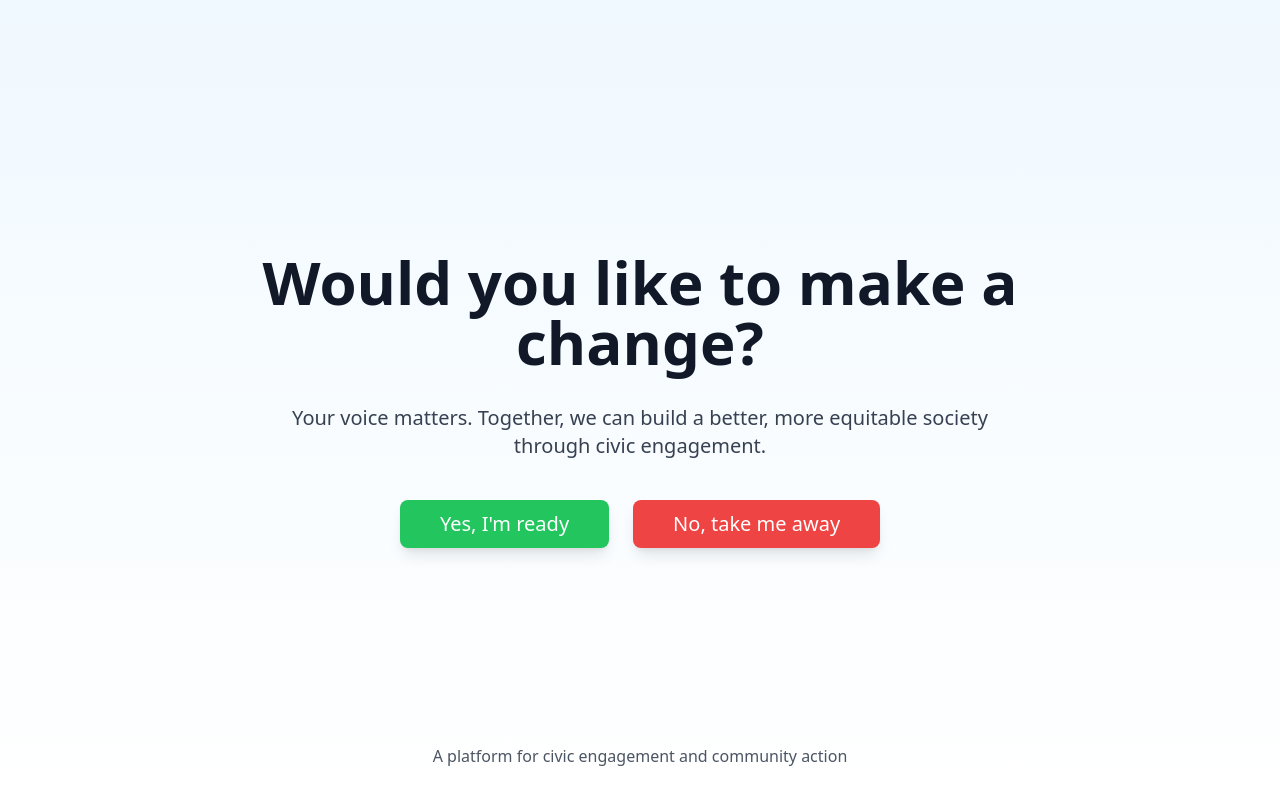
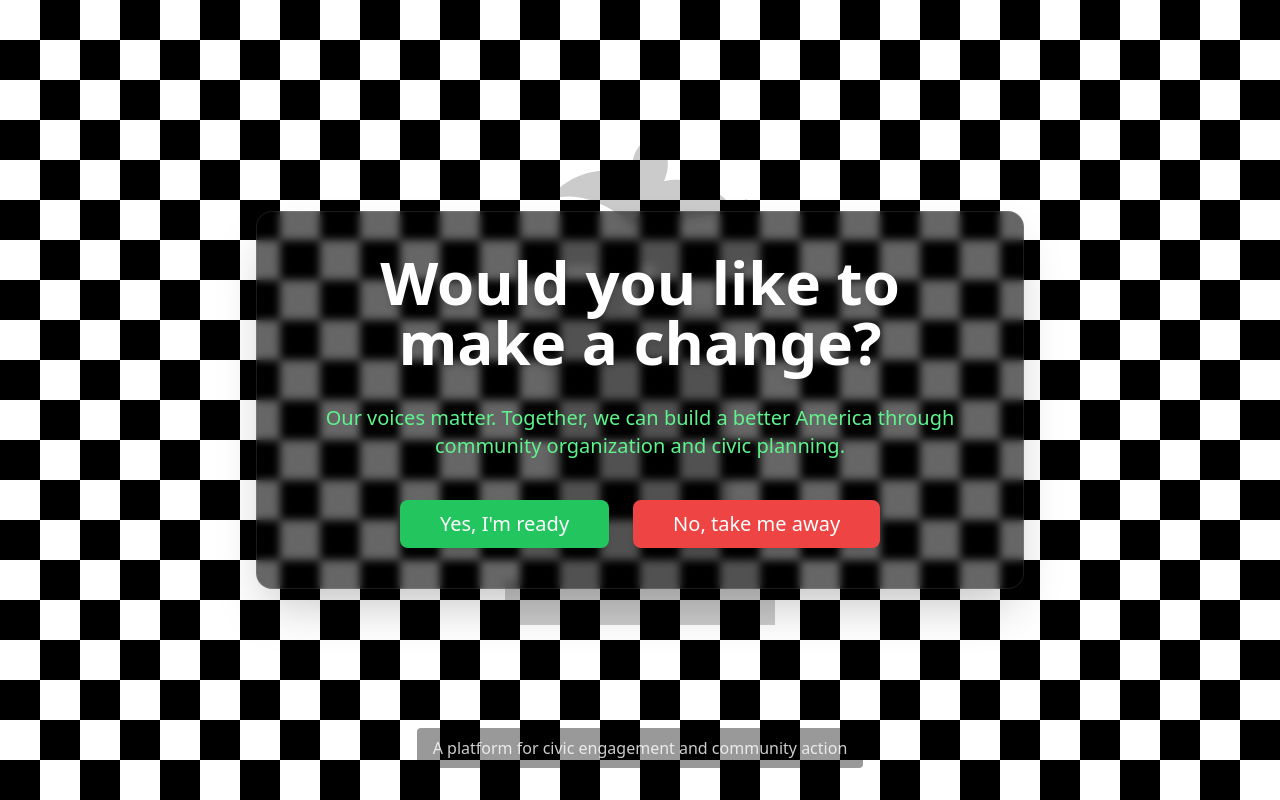
Before and after one commit to KayleeToki/change-initiator-60, a React (Vite) app: page / in a window 1280 px wide. Built offline with nearby package versions, Linux system fonts and the light colour scheme.

Commit message:
Changes
Co-authored-by: KayleeToki <73193912+KayleeToki@users.noreply.github.com>

```diff
--- a/src/components/LandingPage.tsx
+++ b/src/components/LandingPage.tsx
@@ -1,4 +1,3 @@
-
 import React from 'react';
 import { useNavigate } from 'react-router-dom';
 import { Button } from "@/components/ui/button";
@@ -7,25 +6,45 @@ import { motion } from "framer-motion";
 const LandingPage = () => {
   const navigate = useNavigate();
 
-  const handleYesClick = () => {
-    navigate('/map');
-  };
-
-  const handleNoClick = () => {
-    window.location.href = 'https://www.google.com';
-  };
+  const handleYesClick = () => navigate('/map');
+  const handleNoClick = () => { window.location.href = 'https://www.google.com'; };
 
   return (
-    <div className="flex flex-col items-center justify-center min-h-screen bg-gradient-to-b from-sky-50 to-white p-4">
+    <div
+      className="relative flex flex-col items-center justify-center min-h-screen p-4 overflow-hidden"
+      style={{
+        backgroundImage:
+          'linear-gradient(45deg, #000 25%, transparent 25%), linear-gradient(-45deg, #000 25%, transparent 25%), linear-gradient(45deg, transparent 75%, #000 75%), linear-gradient(-45deg, transparent 75%, #000 75%)',
+        backgroundSize: '80px 80px',
+        backgroundPosition: '0 0, 0 40px, 40px -40px, -40px 0px',
+        backgroundColor: '#ffffff',
+      }}
+    >
+      {/* Rook silhouette backdrop - inline SVG combining chess rook + bird */}
+      <svg
+        aria-hidden="true"
+        className="absolute inset-0 m-auto opacity-20 pointer-events-none"
+        style={{ width: 'min(70vw, 600px)', height: 'min(70vw, 600px)' }}
+        viewBox="0 0 200 200"
+        fill="black"
+      >
+        {/* Chess rook piece */}
+        <path d="M55 160 h90 v15 H55z M60 150 h80 v10 H60z M70 70 h60 v80 H70z M65 50 h10 v20 H65z M85 50 h10 v20 H85z M105 50 h10 v20 H105z M125 50 h10 v20 H125z M60 45 h80 v10 H60z" />
+        {/* Bird (rook) silhouette perched on top */}
+        <path d="M100 45 c-8 -10 -20 -15 -30 -12 c5 -8 18 -12 28 -8 c-2 -6 2 -12 8 -14 c4 6 4 12 2 16 c10 -2 22 4 24 12 c-12 -2 -22 2 -32 6 z M128 35 l8 -2 l-6 4 z" />
+      </svg>
+
       <motion.div
         initial={{ opacity: 0, y: -20 }}
         animate={{ opacity: 1, y: 0 }}
         transition={{ duration: 0.8 }}
-        className="text-center max-w-3xl mx-auto"
+        className="relative z-10 text-center max-w-3xl mx-auto bg-black/60 backdrop-blur-sm rounded-2xl p-10 border border-white/10 shadow-2xl"
       >
-        <h1 className="text-5xl font-bold mb-8 text-gray-900 md:text-6xl">Would you like to make a change?</h1>
-        <p className="text-xl mb-10 text-gray-700">
-          Your voice matters. Together, we can build a better, more equitable society through civic engagement.
+        <h1 className="text-5xl font-bold mb-8 text-white md:text-6xl drop-shadow-lg">
+          Would you like to make a change?
+        </h1>
+        <p className="text-xl mb-10 font-medium" style={{ color: '#5ef38c' }}>
+          Our voices matter. Together, we can build a better America through community organization and civic planning.
         </p>
 
         <div className="flex flex-col sm:flex-row gap-6 justify-center mt-6">
@@ -49,7 +68,7 @@ const LandingPage = () => {
         </div>
       </motion.div>
 
-      <div className="absolute bottom-8 text-center text-gray-600">
+      <div className="absolute bottom-8 text-center text-white/80 z-10 bg-black/40 px-4 py-2 rounded">
         <p>A platform for civic engagement and community action</p>
       </div>
     </div>
```
